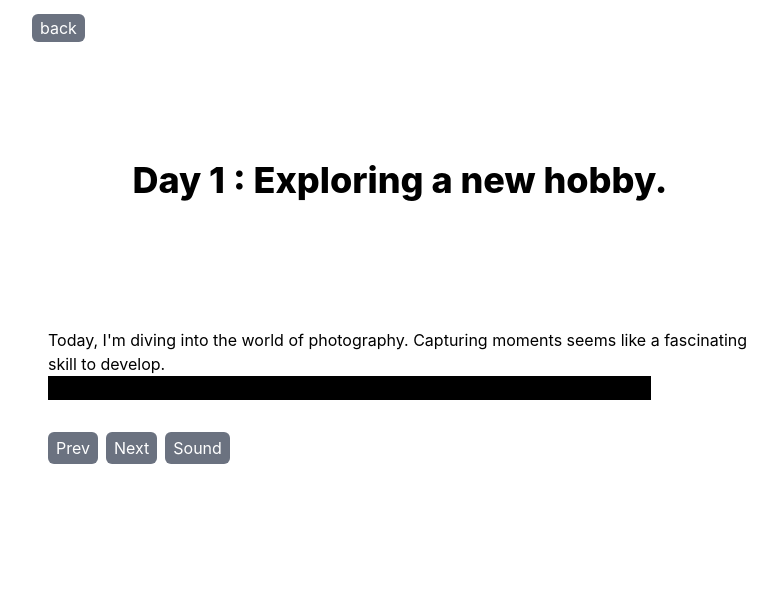
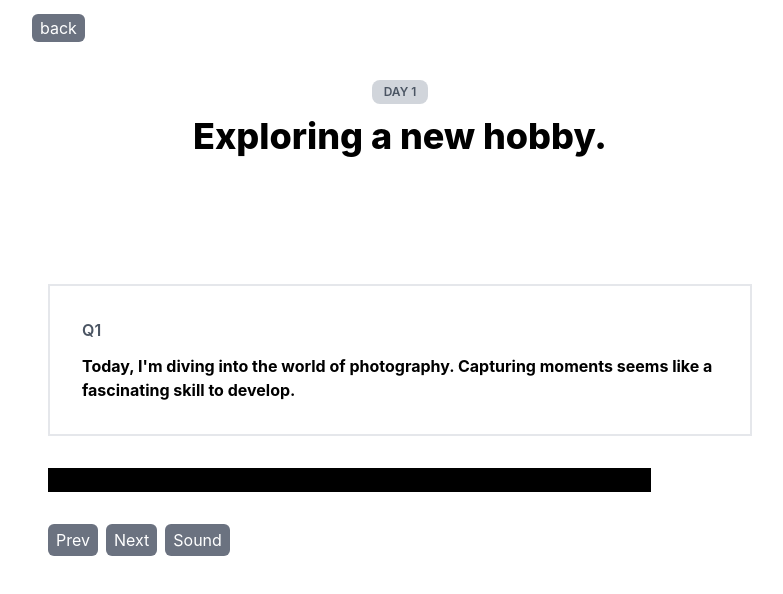
Before and after one commit to sooheyon/review-english, a React (Create React App) app: page /1 in a window 1280 px wide. Shown: the top 594 px of the page, without its empty margins (240-1023 px from the left). Built offline with nearby package versions, Linux system fonts and the light colour scheme.

Commit message:
day 스타일 수정

```diff
--- a/src/index.css
+++ b/src/index.css
@@ -11,7 +11,7 @@
     @apply min-h-screen max-w-screen-md mx-auto px-8 pt-20;
   }
   h1 {
-    @apply text-center text-4xl p-20 font-extrabold;
+    @apply text-center text-4xl font-extrabold;
   }
 }
 
--- a/src/pages/day.jsx
+++ b/src/pages/day.jsx
@@ -39,11 +39,21 @@ const Day = () => {
           back
         </Link>
       </div>
-      <h1 className="text-center">
-        Day {dailyData.day} : {dailyData.title}
-      </h1>
+      <div className="flex flex-col items-center">
+        <span className="text-xs text-gray-600 font-semibold text-center bg-gray-300 rounded-lg py-1 px-3">
+          DAY {dailyData.day}
+        </span>
+        <h1 className="pt-3 pb-20">{dailyData.title}</h1>
+      </div>
       <div className="mt-12">
-        <div>{dailyData.sentences[currentPage].english}</div>
+        <div className="flex flex-col p-8 mb-8 border-2 ">
+          <span className="mb-3 font-semibold text-gray-600">
+            Q{currentPage + 1}
+          </span>
+          <span className="font-bold">
+            {dailyData.sentences[currentPage].english}
+          </span>
+        </div>
         <button
           onClick={clickBlackVeil}
           className={`${isVisible ? "" : "bg-black hover:bg-transparent"}`}
--- a/src/pages/main.jsx
+++ b/src/pages/main.jsx
@@ -5,9 +5,7 @@ import MainCard from "../components/MainCard";
 const Main = () => {
   return (
     <div className="container">
-      <h1 className="text-center text-4xl p-20 font-extrabold">
-        🇬🇧 STUDY ENGLISH 🇺🇸
-      </h1>
+      <h1 className="p-20">🇬🇧 STUDY ENGLISH 🇺🇸</h1>
       <ul className="flex flex-col gap-2">
         {englishData.map((v, i) => {
           return <MainCard key={`e-${i}`} title={v.title} day={v.day} />;
```
Also changed, not shown: 1 other file (tests, documents, lock files or other folders).
